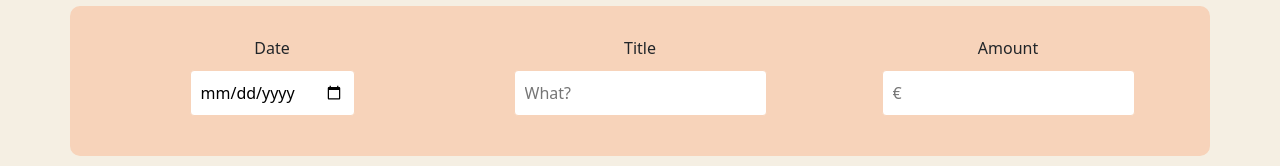
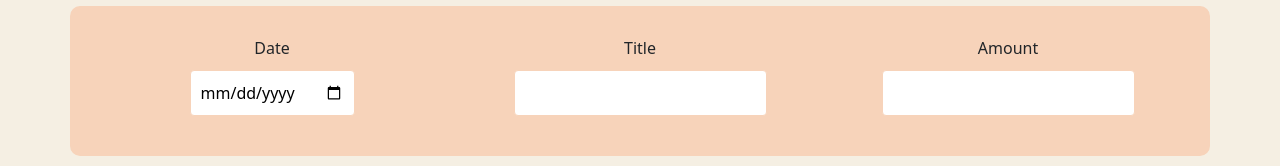
Before and after one commit to marchalseverine/react-expense-tracker, a React (Create React App) app: page / in a window 1280 px wide. Shown: the part 122-288 px from the top of the page. Built offline with nearby package versions, Linux system fonts and the light colour scheme.

Commit message:
added two way binding on form

```diff
--- a/src/components/NewExpenses/ExpenseForm.js
+++ b/src/components/NewExpenses/ExpenseForm.js
@@ -2,9 +2,9 @@ import React, { useState } from "react";
 import "./NewExpenses.css";
 
 export default function ExpenseForm() {
-  const [title, setTitle] = useState();
-  const [date, setDate] = useState();
-  const [amount, setAmount] = useState();
+  const [title, setTitle] = useState("");
+  const [date, setDate] = useState("");
+  const [amount, setAmount] = useState("");
 
   const handleTitleChange = (event) => {
     setTitle(event.target.value);
@@ -26,6 +26,9 @@ export default function ExpenseForm() {
       amount: amount,
     };
     console.log(expenseData);
+    setDate("");
+    setAmount("");
+    setTitle("");
   };
 
   return (
@@ -35,26 +38,25 @@ export default function ExpenseForm() {
           <div className="col-4">
             Date
             <div className="expense___control___date">
-              <input type="date" onChange={handleDateChange} />
+              <input type="date" value={date} onChange={handleDateChange} />
             </div>
           </div>
           <div className="col-4">
             Title
             <div className="expense___control___title">
-              <input
-                type="text"
-                placeholder="What?"
-                onChange={handleTitleChange}
-              />
+              <input type="text" value={title} onChange={handleTitleChange} />
             </div>
           </div>
           <div className="col-4">
             Amount
-            <div
-              className="expense___control___amount"
-              onChange={handleAmountChange}
-            >
-              <input type="number" min="0.00" step="0.00" placeholder="€" />
+            <div className="expense___control___amount">
+              <input
+                type="number"
+                min="0.00"
+                step="0.00"
+                value={amount}
+                onChange={handleAmountChange}
+              />
             </div>
           </div>
         </div>
```
